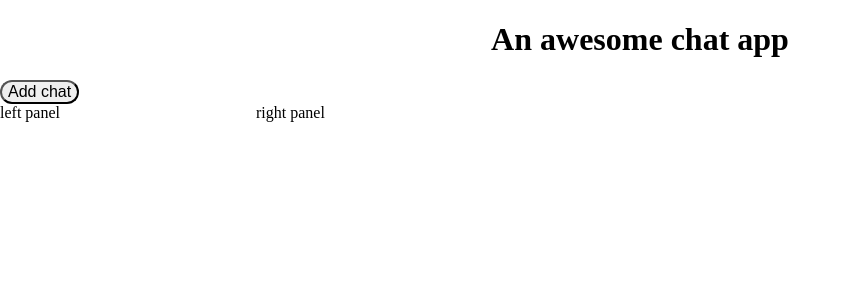
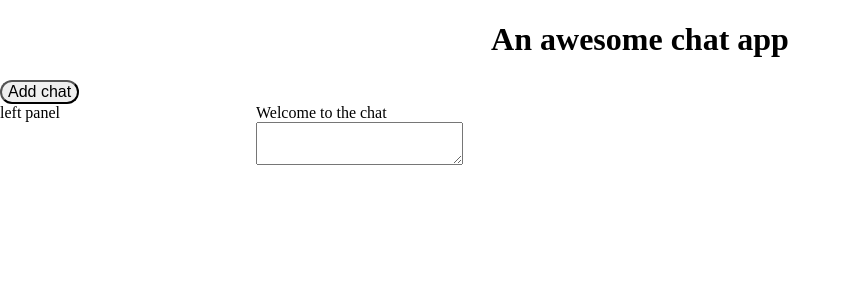
Before and after one commit to xavierfuentes/conversocialtest, a React (Create React App) app: page / in a window 1280 px wide. Shown: the top 300 px of the page, without its empty margins (0-851 px from the left). Built offline with nearby package versions, Linux system fonts and the light colour scheme.

Commit message:
stage 2 WIP

```diff
--- a/src/components/LeftPanel/LeftPanel.js
+++ b/src/components/LeftPanel/LeftPanel.js
@@ -1,5 +1,4 @@
 import React from 'react';
-import PropTypes from 'prop-types';
 
 import './LeftPanel.css';
 
--- a/src/components/RightPanel/RightPanel.js
+++ b/src/components/RightPanel/RightPanel.js
@@ -1,12 +1,13 @@
 import React from 'react';
-import PropTypes from 'prop-types';
 
 import './RightPanel.css';
+
+import Conversation from '../../modules/chat/components/Conversation/Conversation';
 
 const RightPanel = () => (
   <article className='RightPanel'>
     <section>
-      right panel
+      <Conversation />
     </section>
   </article>
 );
--- a/src/components/TopBar/TopBar.js
+++ b/src/components/TopBar/TopBar.js
@@ -1,5 +1,4 @@
 import React from 'react';
-import PropTypes from 'prop-types';
 
 import './TopBar.css';
 
--- a/src/data/reducers.js
+++ b/src/data/reducers.js
@@ -1,7 +1,9 @@
 import { combineReducers } from 'redux';
 
 import uiReducer from '../modules/ui/data/reducer';
+import chatReducer from '../modules/chat/data/reducer';
 
 export default combineReducers({
   ui: uiReducer,
+  chat: chatReducer,
 });
--- a/src/modules/chat/components/Conversation/Conversation.js
+++ b/src/modules/chat/components/Conversation/Conversation.js
@@ -1,18 +1,32 @@
 import React from 'react';
 import PropTypes from 'prop-types';
+import { connect } from 'react-redux';
 
 import './Conversation.css';
 
-const Conversation = ({ chatHistory }) => (
+import { getMessages } from '../../data/selectors';
+import MessagesList from '../MessagesList/MessagesList';
+
+const Conversation = ({ messages }) => (
   <article className='Conversation'>
-    <section>
-      left panel
+    <section className='Conversation-messages-wrapper'>
+      <MessagesList messages={messages} />
+    </section>
+
+    <section className='Conversation-input-wrapper'>
+      <textarea></textarea>
     </section>
   </article>
 );
 
+const mapStateToProps = (state) => ({
+  messages: getMessages(state),
+});
+
+const mapDispatchToProps = {};
+
 Conversation.propTypes = {
-  chatHistory: PropTypes.array.isRequired,
+  messages: PropTypes.array.isRequired,
 };
 
-export default Conversation;
+export default connect(mapStateToProps, mapDispatchToProps)(Conversation);
--- /dev/null
+++ b/src/modules/chat/components/Message/Message.css
@@ -0,0 +1,9 @@
+.Message {}
+
+.Message-local {
+  align-self: flex-start;
+}
+
+.Message-user {
+  align-self: flex-end;
+}
--- /dev/null
+++ b/src/modules/chat/components/Message/Message.js
@@ -0,0 +1,19 @@
+import React from 'react';
+import PropTypes from 'prop-types';
+
+import './Message.css';
+
+const Message = ({ text, author }) => (
+  <article className={author.id === 0 ? 'Message Message-local' : 'Message Message-user'}>
+    <span>{text}</span>
+  </article>
+);
+
+Message.propTypes = {
+  text: PropTypes.string.isRequired,
+  author: PropTypes.shape({
+    id: PropTypes.number.isRequired,
+  }),
+};
+
+export default Message;
--- /dev/null
+++ b/src/modules/chat/components/MessagesList/MessagesList.css
@@ -0,0 +1,4 @@
+.MessagesList {
+  display: flex;
+  flex-direction: column;
+}
--- /dev/null
+++ b/src/modules/chat/components/MessagesList/MessagesList.js
@@ -0,0 +1,20 @@
+import React from 'react';
+import PropTypes from 'prop-types';
+
+import './MessagesList.css';
+
+import Message from '../Message/Message';
+
+const MessagesList = ({ messages }) => (
+  <article className="MessagesList">
+    {messages.map(({ id, text, author }) => (
+      <Message text={text} key={id} author={author}/>
+    ))}
+  </article>
+);
+
+MessagesList.propTypes = {
+  messages: PropTypes.array.isRequired,
+};
+
+export default MessagesList;
--- /dev/null
+++ b/src/modules/chat/data/reducer.js
@@ -0,0 +1,26 @@
+import './types';
+
+const initialState = {
+  messages: {
+    data: {
+      0: {
+        id: 0,
+        sentAt: new Date(),
+        author: {
+          id: 0,
+        },
+        text: 'Welcome to the chat'
+      },
+    },
+  },
+};
+
+const chatReducer = (state = initialState, { type, payload }) => {
+  switch (type) {
+    default: {
+      return state;
+    }
+  }
+};
+
+export default chatReducer;
--- /dev/null
+++ b/src/modules/chat/data/selectors.js
@@ -0,0 +1 @@
+export const getMessages = state => Object.values(state.chat.messages.data);
```
Also changed, not shown: src/modules/chat/data/types.js (added), 2 other files (tests, documents, lock files or other folders).
